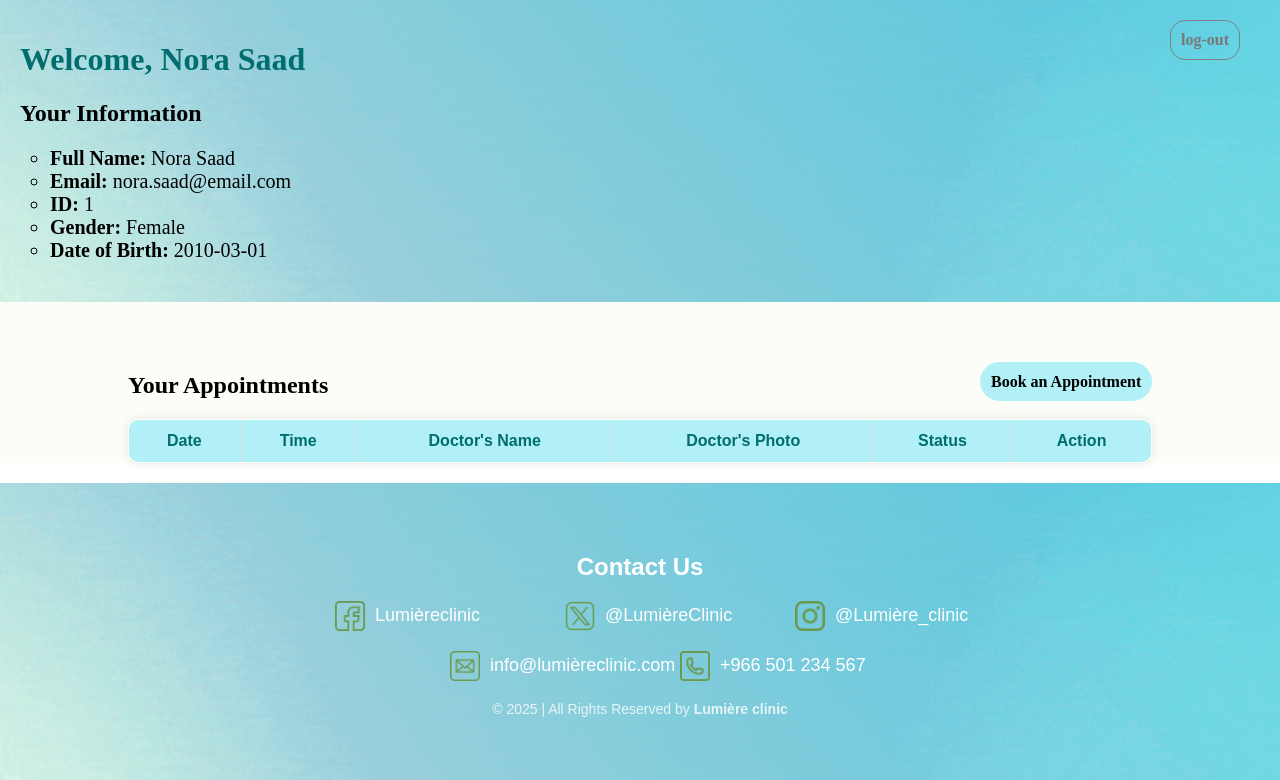
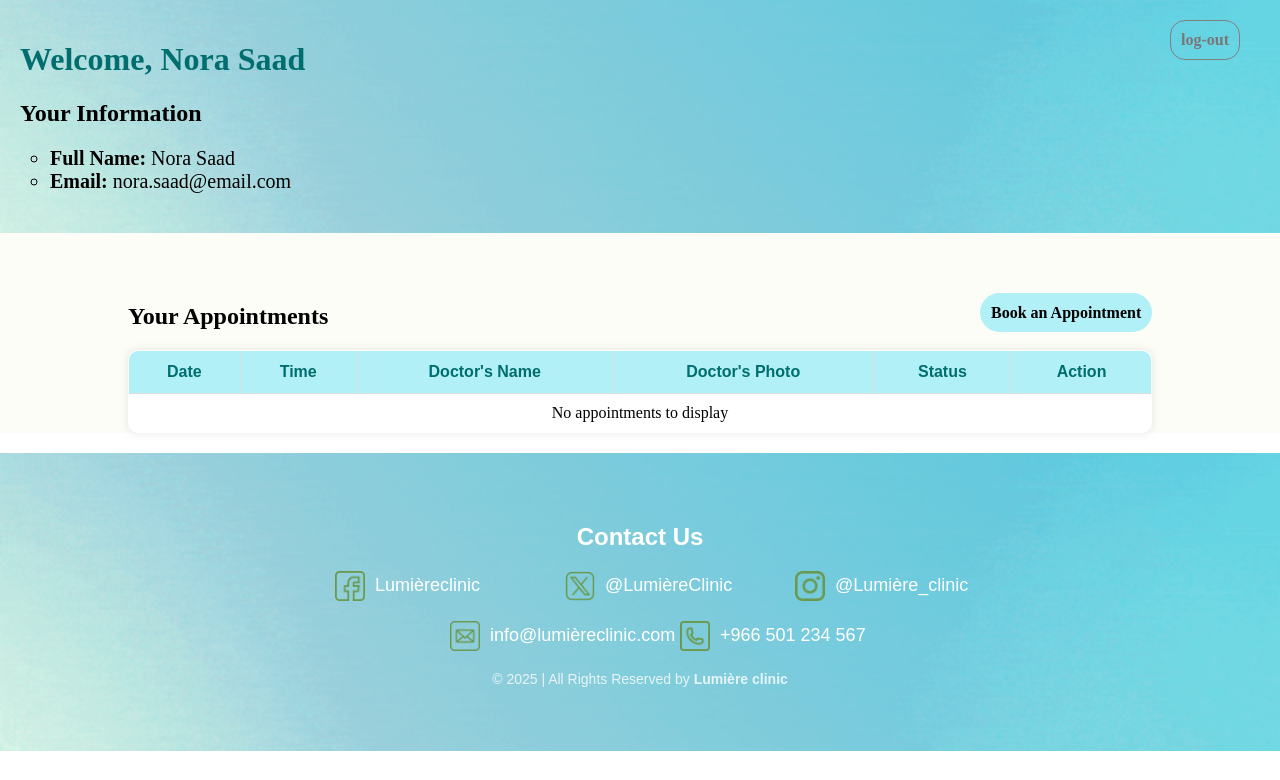
Before and after one commit to HessahAlotaibi1/Web_Project, a PHP site: page /patient.php in a window 1280 px wide. Shown: the top 780 px of the page. Run offline with PHP 8.4, Linux system fonts and the light colour scheme; the visitor is signed in with stand-in values (Sample User, id 1); data comes from the database, SQL or seed files in the repository; data that the repository does not hold is empty.

Commit message:
Update patient.php

```diff
--- a/patient.php
+++ b/patient.php
@@ -45,7 +45,7 @@ function getPatientAppointments($id) {
   global $error_msg;
 
   $id = mysqli_real_escape_string($conn, $id);
-  $sql = "SELECT a.*, d.id AS did, d.firstName, d.lastName, d.uniqueFileName AS d_photo, DATE_FORMAT(a.`time`,'%h:%i %p') AS time2 FROM `appointment` a LEFT JOIN `doctor` d ON a.`doctorID` = d.`id` WHERE a.`patientID` = '$id' AND a.`status` != 'Done' ORDER BY a.`date`, a.`time` DESC;";
+  $sql = "SELECT a.*, d.id AS did, d.firstName, d.lastName, d.uniqueFileName AS d_photo, DATE_FORMAT(a.`time`,'%h:%i %p') AS time2 FROM `appointment` a LEFT JOIN `doctor` d ON a.`doctorID` = d.`id` WHERE a.`patientID` = '$id' AND a.`status` != 'Done' ORDER BY a.`date` ASC, a.`time` ASC;";
   $result = mysqli_query($conn, $sql);
 
   if ($result) {
@@ -80,6 +80,7 @@ function cancelAppointment($id) {
     <meta charset="utf-8">
     <meta name="viewport" content="width=device-width, initial-scale=1.0">
     <title>Patient Homepage</title>
+    <link rel="icon" type="image/png" href="images/logo2.png">
     <link rel="stylesheet" href="css/patient.css">
 
     <script src="script.js"></script>
@@ -97,9 +98,9 @@ function cancelAppointment($id) {
             <ul id="patientInfo">
                 <li><strong>Full Name:</strong> <?= $user['firstName']; ?> <?= $user['lastName']; ?></li>
                 <li><strong>Email:</strong> <?= $user['emailAddress']; ?></li>
-                <li><strong>ID:</strong> <?= $user['id']; ?></li>
+              <!--  <li><strong>ID:</strong> <?= $user['id']; ?></li>
                 <li><strong>Gender:</strong> <?= $user['Gender']; ?></li>
-                <li><strong>Date of Birth:</strong> <?= $user['DoB']; ?></li>
+                <li><strong>Date of Birth:</strong> <?= $user['DoB']; ?></li>-->
             </ul>
         </section>
     </div>
@@ -120,7 +121,7 @@ function cancelAppointment($id) {
                     </tr>
                 </thead>
                 <tbody id="appointmentsTable">
-                    <?php if ($appointments) { foreach ($appointments as $key => $appointment) { ?>
+                    <?php if ($appointments && mysqli_num_rows($appointments) > 0) { foreach ($appointments as $key => $appointment) { ?>
                     <tr>
                         <td><?= $appointment['date']; ?></td>
                         <td><?= $appointment['time2']; ?></td>
@@ -129,7 +130,12 @@ function cancelAppointment($id) {
                         <td><?= $appointment['status']; ?></td>
                         <td><a class="cancel" href="patient.php?action=Cancel&id=<?= $appointment['id']; ?>"> Cancel</a></td>
                     </tr>
-                    <?php }} ?>
+                    <?php }
+                    } else { ?>
+                    <tr>
+                      <td colspan="6" style="text-align: center;">No appointments to display</td>
+                    </tr>
+                    <?php } ?>
                 </tbody>
             </table>
         </section>
```
